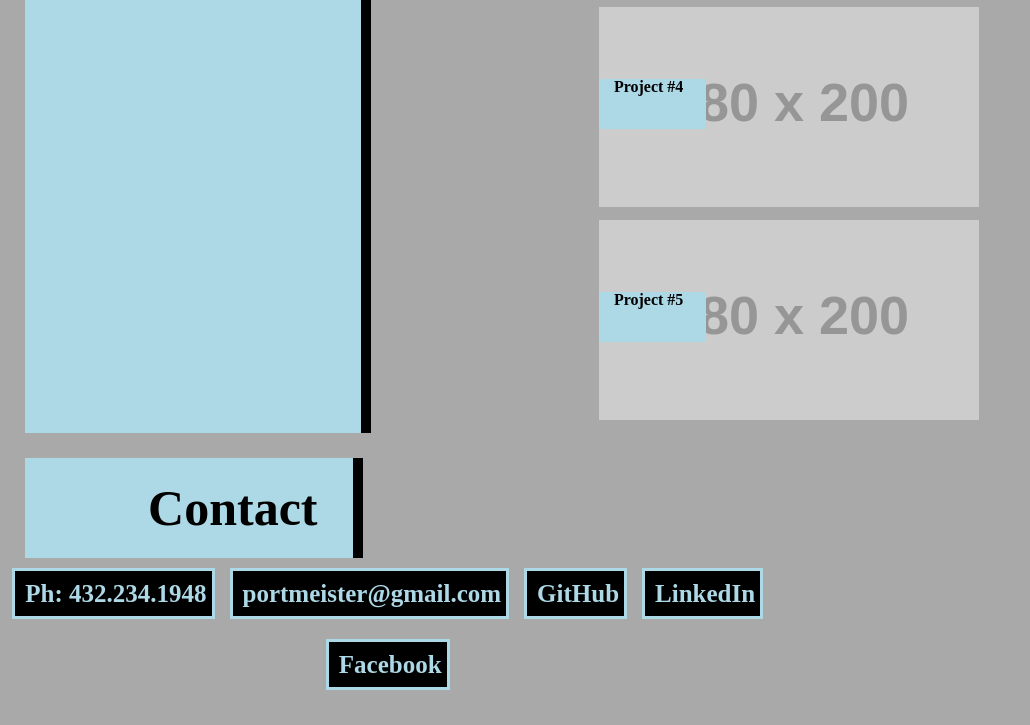
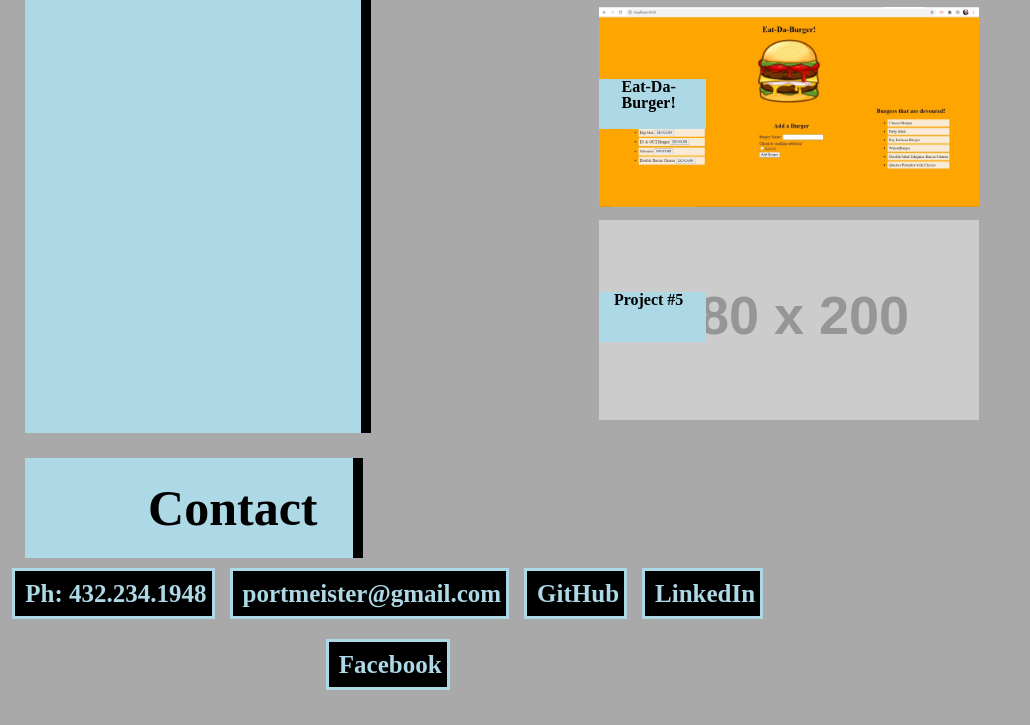
Before and after one commit to Portmeister/Portmeister.github.io, a plain HTML site: page index.html in a window 1280 px wide. Shown: the part 1568-2293 px from the top of the page, without its empty margins (0-1030 px from the left). Drawn offline with Linux system fonts and the light colour scheme; placeholder pictures from the web are drawn by us.

Commit message:
add Eat-Da-Burger image and link

```diff
--- a/index.html
+++ b/index.html
@@ -44,8 +44,8 @@
                     <h3>Work Scheduler</h3>
                 </div>
                 <div class="small">
-                    <a href="https://placeholder.com" target="_blank"><img src="https://via.placeholder.com/380x200" alt="placeholder" title="placeholder" /></a>
-                    <h3>Project #4</h3>
+                    <a href="https://eat-da-burger6.herokuapp.com/" target="_blank"><img src="./assets/images/eatDaBurger.jpg" alt="placeholder" title="placeholder" /></a>
+                    <h3>Eat-Da-Burger!</h3>
                 </div>
                 <div class="small">
                     <a href="https://placeholder.com" target="_blank"><img src="https://via.placeholder.com/380x200" alt="placeholder" title="placeholder" /></a>
```
